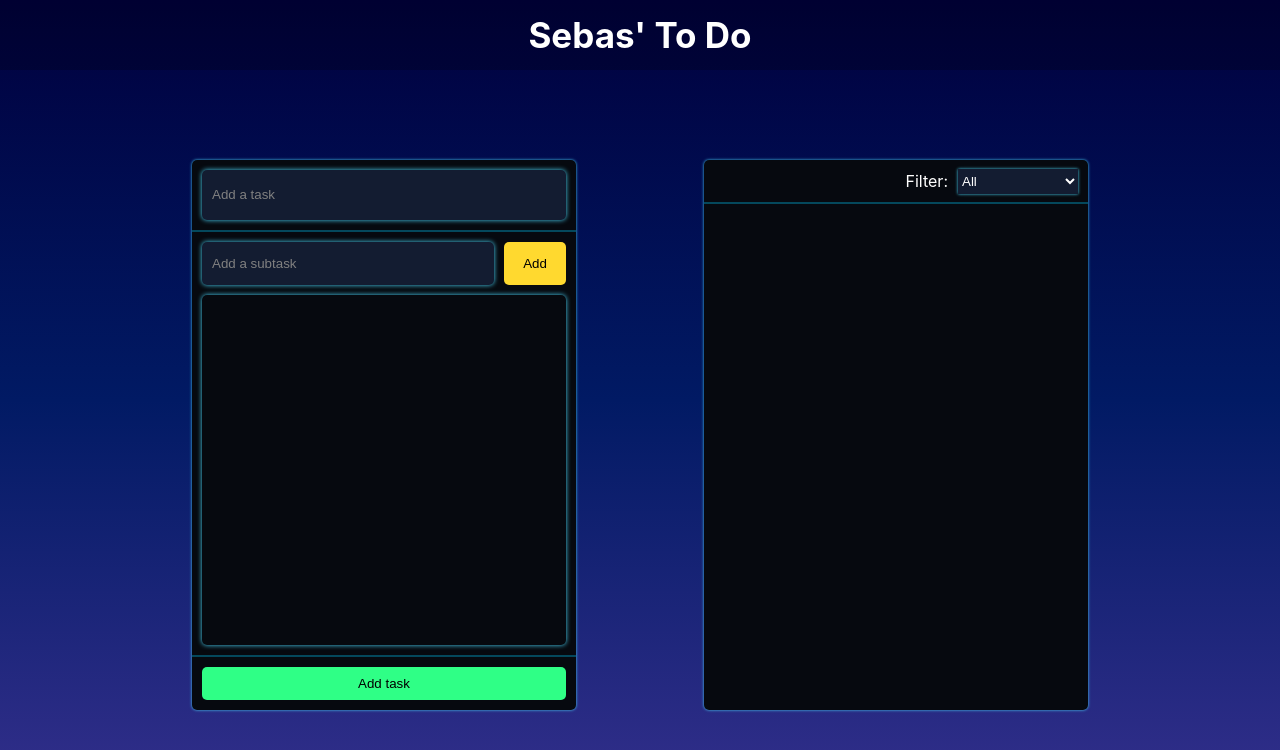
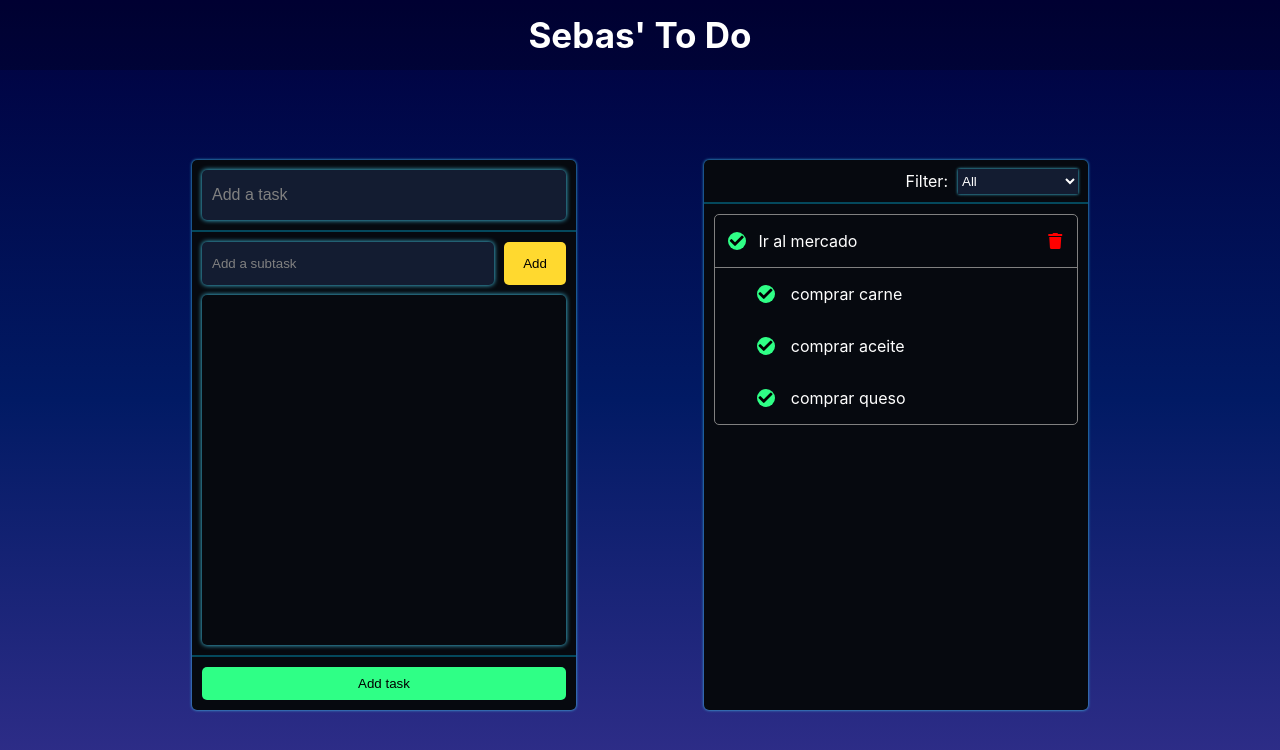
Before and after one commit to SebastianBran/ToDo-Web-App, a React (Create React App) app: page / in a window 1280 px wide. Shown: the top 750 px of the page. Built offline with nearby package versions, Linux system fonts and the light colour scheme.

Commit message:
restructured, fixed up conflict of styles and added the class -task-

```diff
--- a/src/components/formTask.css
+++ b/src/components/formTask.css
@@ -20,8 +20,8 @@
 .form-input-task {
     width: 100%;
     margin: 10px;
+    font-size: 16px;
 }
-
 /* -------------- */
 
 .form-subtasks, .container-input-button { display: grid; }
@@ -90,22 +90,32 @@
 
 .subtask {
     display: grid;
-    grid-template-columns: 90% 10%;
+    grid-template-columns: 80% 10% 10%;
     align-items: center;
     border: 1px solid gray;
     border-radius: 5px;
-    list-style: none;
     width: 95%;
     padding: 0px 10px;
     margin: 5px 0px;
 }
 
-.subtask i {
+.subtask p { font-size: 13px; }
+
+.fas.fa-pen,
+.fas.fa-times {
     display: flex;
     justify-content: center;
+    cursor: pointer;
+}
+
+.fas.fa-pen {
+    color: rgb(47, 137, 255);
+    font-size: 14px;
+}
+
+.fas.fa-times {
     color: red;
     font-size: 20px;
-    cursor: pointer;
 }
 /* -------------- */
 
@@ -139,4 +149,6 @@ input {
     color: white;
 }
 
+input:focus { box-shadow: 0px 0px 10px rgb(0, 204, 255); }
+
 input::placeholder { color: gray; }
--- a/src/components/formTask.js
+++ b/src/components/formTask.js
@@ -10,6 +10,7 @@ function Input(props) {
             onChange={props.onChange}
             value={props.value}
             id={props.id}
+            autoComplete="off"
         >
         </input>
     );
@@ -27,7 +28,7 @@ function Button(props) {
     );
 }
 
-function Subtask(props) {
+function SubtaskForm(props) {
     return(
         <div
             className="subtask"
@@ -36,8 +37,13 @@ function Subtask(props) {
         >
             <p>{props.value}</p>
             <i
+                className="fas fa-pen"
+                onClick={props.onClickEditSubstask}
+            >
+            </i>
+            <i
                 className="fas fa-times"
-                onClick={() => {console.log("click 8)")}}
+                onClick={props.onClickDeleteSubtask}
             >
             </i>
         </div>
@@ -68,23 +74,48 @@ class FormTask extends React.Component {
         });
     }
 
-    handleClickAddSubtask = () => {
+    validInputSubtask = () => {
+        let subtask = this.state.subtask;
+        for(let i = 0; i < subtask.length; i++) {
+            if(subtask[i] !== ' ') return true;
+        }
+        return false;
+    }
+
+    onClickAddSubtask = () => {
+        if(this.validInputSubtask()) {
+            let listSubtasks = this.state.listSubtasks;
+            listSubtasks.push(this.state.subtask);
+            this.setState({
+                subtask: '',
+                listSubtasks: listSubtasks,
+            });
+        }
+        else this.setState({subtask: ''});
+    }
+
+    onClickEditSubtask = (id) => {
+        let subtask = this.state.listSubtasks[id];
+        this.setState({subtask: subtask});
+        this.onClickDeleteSubtask(id);
+    }
+
+    onClickDeleteSubtask = (id) => {
         let listSubtasks = this.state.listSubtasks;
-        listSubtasks.push(this.state.subtask);
-        this.setState({
-            subtask: '',
-            listSubtasks: listSubtasks,
-        });
+        listSubtasks.splice(id, 1);
+        this.setState({listSubtasks: listSubtasks});
     }
 
     render() {
         const listSubtasks = this.state.listSubtasks;
         const showSubtask = listSubtasks.map((i, j) => {
             return(
-                <Subtask
+                <SubtaskForm
                     value={i}
                     id={j}
                     key={j}
+                    onClickEditSubstask={() => this.onClickEditSubtask(j)}
+                    onClickDeleteSubtask={() => this.onClickDeleteSubtask(j)}
                 />
             );
         });
@@ -116,7 +147,7 @@ class FormTask extends React.Component {
                             className="form-button-addSubtask"
                             id="button-addSubtask"
                             name="Add"
-                            onClick={this.handleClickAddSubtask}
+                            onClick={this.onClickAddSubtask}
                         />
                     </div>
                     <div className="container-subtasks">
--- a/src/components/listTasks.css
+++ b/src/components/listTasks.css
@@ -35,3 +35,13 @@ span {
     box-shadow: 0px 0px 3px rgb(74, 216, 252);
     color: white;
 }
+
+/* --------------- */
+
+.container-tasks {
+    box-sizing: border-box;
+    padding-top: 10px;
+    padding-left: 10px;
+    padding-right: 10px;
+    overflow-y: scroll;
+}
--- a/src/components/listTasks.js
+++ b/src/components/listTasks.js
@@ -1,5 +1,6 @@
 import React from 'react'
 import './listTasks.css'
+import Task from './task'
 
 class ListTasks extends React.Component {
     render() {
@@ -14,7 +15,9 @@ class ListTasks extends React.Component {
                     </select>
                 </div>
                 <div className="container-tasks">
-
+                    <Task
+                        value="Ir al mercado"
+                    />
                 </div>
             </div>
         );
--- /dev/null
+++ b/src/components/task.css
@@ -0,0 +1,57 @@
+.container-task {
+    display: grid;
+    border: 1px solid gray;
+    border-radius: 5px;
+    color: white;
+}
+
+.task {
+    display: grid;
+    grid-template-columns: 12% 76% 12%;
+    align-items: center;
+}
+
+/* subtasks */
+
+.list-subtasks-task {
+    display: flex;
+    flex-direction: column;
+    border-top: 1px solid gray;
+}
+
+.subtask-task {
+    display: grid;
+    grid-template-columns: 15% 85%;
+    align-items: center;
+    position: relative;
+    left: 7%;
+    width: 93%;
+}
+
+/* check */
+
+.container-check,
+.container-trash {
+    display: flex;
+    justify-content: center;
+}
+
+.fas.fa-check,
+.fas.fa-trash {
+    display: flex;
+    justify-content: center;
+    align-items: center;
+    width: 18px;
+    height: 18px;
+}
+
+.fas.fa-check {
+    background-color: rgb(47, 255, 134);
+    color: black;
+    border-radius: 50%;
+    font-size: 14px;
+}
+
+.fas.fa-trash {
+    color: red;
+}
--- /dev/null
+++ b/src/components/task.js
@@ -0,0 +1,69 @@
+import React from 'react'
+import './task.css'
+
+function Checkbox(prosps) {
+    return(
+        <div className="container-check">
+            <i
+                className="fas fa-check"
+                onClick={prosps.onClick}
+            >
+            </i>
+        </div>
+    );
+}
+
+function Subtask(props) {
+    return(
+        <div
+            className="subtask-task"
+            id={props.id}
+            key={props.id.toString()}
+        >
+            <Checkbox
+                onClick={props.onClick}
+            />
+            <p className="text-subtask">{props.value}</p>
+        </div>
+    );
+}
+
+class Task extends React.Component {
+
+    render() {
+        const subtasks = ["comprar carne", "comprar aceite", "comprar queso"];
+        const showSubtask = subtasks.map((i, j) => {
+            return(
+                <Subtask
+                    onClick={() => {console.log("realizado :v")}}
+                    value={i}
+                    id={j}
+                    key={j}
+                />
+            );
+        });
+
+        return(
+            <div className="container-task">
+                <div className="task">
+                    <Checkbox
+                        onClick={() => {console.log("realizado :v")}}
+                    />
+                    <p className="text-task">{this.props.value}</p>
+                    <div className="container-trash">
+                        <i
+                            className="fas fa-trash"
+                            onClick={() => {console.log("borrado >:v")}}
+                        >
+                        </i>
+                    </div>
+                </div>
+                <div className="list-subtasks-task">
+                    {showSubtask}
+                </div>
+            </div>
+        );
+    }
+}
+
+export default Task;
```
